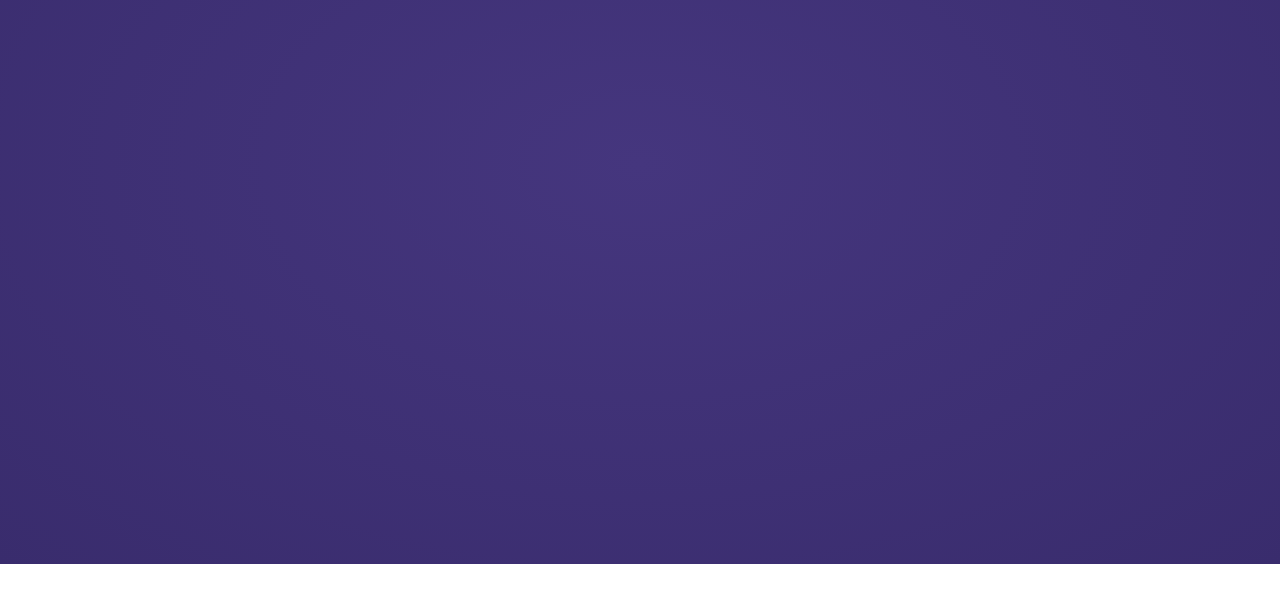
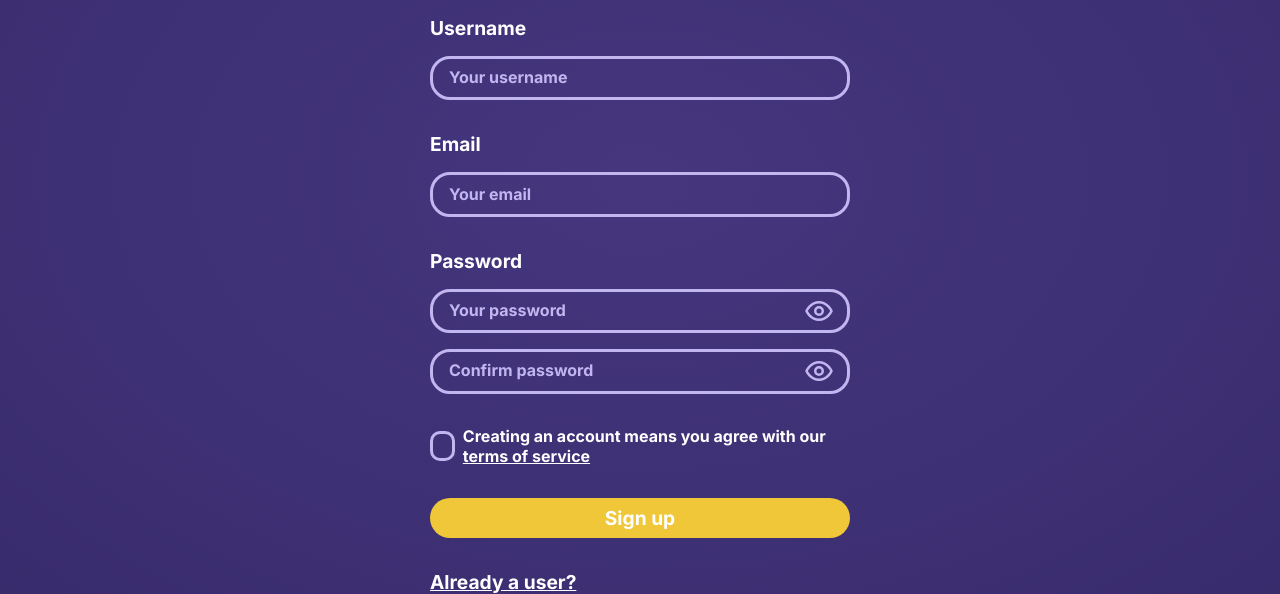
Before and after one commit to sourena-kazemi/SuperTips, a plain HTML site: page Auth/SignUp/index.html in a window 1280 px wide. Shown: the part 236-830 px from the top of the page. Before the commit the page ends 800 px from the top, so only its background shows below. Drawn offline with Linux system fonts and the light colour scheme.

Commit message:
add sign in and sign up page

```diff
--- a/Auth/SignIn/style.css
+++ b/Auth/SignIn/style.css
@@ -8,7 +8,9 @@ main {
   flex-direction: column;
   align-items: center;
   margin-top: 4rem;
-  margin-inline: var(--inlineMargin);
+  margin-inline: auto;
+  padding-inline: var(--inlineMargin);
+  max-width: 500px;
 }
 label {
   font-size: 1.2rem;
@@ -26,9 +28,15 @@ label {
   background: none;
   border: 3px solid var(--secondaryColor);
 }
+.input:focus {
+  border-color: var(--textColor);
+}
 .input::placeholder {
   color: var(--secondaryColor);
   font-size: 1rem;
+}
+.input:focus::placeholder {
+  color: var(--textColor);
 }
 .password-input {
   position: relative;
@@ -48,11 +56,25 @@ label {
   display: flex;
   width: 100%;
   justify-content: space-between;
+  align-items: center;
   margin-top: 2rem;
 }
-/* .checkbox {
-
-} */
+.form-checkbox {
+  display: flex;
+  align-items: center;
+  gap: 0.5rem;
+}
+.checkbox {
+  appearance: none;
+  width: 30px;
+  height: 30px;
+  border: solid 3px var(--secondaryColor);
+  border-radius: 10px;
+}
+.checkbox:checked {
+  background-color: var(--secondaryColor);
+  border: double 5px var(--textColor);
+}
 .checkbox-text {
   font-size: 1rem;
 }
@@ -74,3 +96,16 @@ label {
   font-size: 1.2rem;
   align-self: flex-start;
 }
+
+@media screen and (min-width: 1024px) {
+  main {
+    margin-top: 6rem;
+  }
+}
+@media screen and (min-width: 1280px) {
+  main {
+    min-width: 500px;
+    max-width: 33%;
+    margin-top: 8rem;
+  }
+}
--- a/Auth/SignUp/index.html
+++ b/Auth/SignUp/index.html
@@ -45,6 +45,65 @@
         <a href="../SignIn/" class="nav-auth-button">Sign in</a>
       </div>
     </nav>
+    <main>
+      <h1 class="title">Welcome to SuperTips!</h1>
+      <div class="input-box">
+        <label for="username">Username</label>
+        <input
+          type="text"
+          placeholder="Your username"
+          id="username"
+          class="input"
+        />
+      </div>
+      <div class="input-box">
+        <label for="email">Email</label>
+        <input
+          type="email"
+          placeholder="Your email"
+          id="email"
+          class="input"
+        />
+      </div>
+      <div class="input-box">
+        <label for="password">Password</label>
+        <div class="password-input">
+          <img
+            src="../../Assets/eye.svg"
+            alt="show password button"
+            class="input-icon"
+          />
+          <input
+            type="text"
+            placeholder="Your password"
+            id="password"
+            class="input"
+          />
+        </div>
+      <div class="input-box password-confirm-input">
+        <div class="password-input">
+          <img
+            src="../../Assets/eye.svg"
+            alt="show password button"
+            class="input-icon"
+          />
+          <input
+            type="text"
+            placeholder="Confirm password"
+            id="password"
+            class="input"
+          />
+        </div>
+      </div>
+      <div class="form-buttons">
+        <div class="form-checkbox">
+          <input type="checkbox" id="checkbox" class="checkbox" />
+          <label for="checkbox" class="checkbox-text">Creating an account means you agree with our <a href="#" class="terms-of-service-link">terms of service</a></label>
+        </div>
+      </div>
+      <button class="signUp-button">Sign up</button>
+      <a href="../SignIn/" class="signIn-page-link">Already a user?</a>
+    </main>
   </body>
   <script src="../../sharedScript.js"></script>
 </html>
--- a/Auth/SignUp/style.css
+++ b/Auth/SignUp/style.css
@@ -3,3 +3,113 @@
   border: none;
   padding: none;
 }
+main {
+  display: flex;
+  flex-direction: column;
+  align-items: center;
+  margin-top: 4rem;
+  margin-inline: auto;
+  padding-inline: var(--inlineMargin);
+  max-width: 500px;
+}
+label {
+  font-size: 1.2rem;
+}
+.input-box {
+  margin-top: 2rem;
+  width: 100%;
+}
+.password-confirm-input {
+  margin-top: 1rem;
+}
+.input {
+  width: 100%;
+  margin-top: 1rem;
+  padding-inline: 1rem;
+  padding-block: 0.7rem;
+  border-radius: 20px;
+  background: none;
+  border: 3px solid var(--secondaryColor);
+}
+.input:focus {
+  border-color: var(--textColor);
+}
+.input::placeholder {
+  color: var(--secondaryColor);
+  font-size: 1rem;
+}
+.input:focus::placeholder {
+  color: var(--textColor);
+}
+.password-input {
+  position: relative;
+  margin-top: 1rem;
+}
+.password-input .input {
+  margin-top: 0;
+}
+.input-icon {
+  width: 30px;
+  position: absolute;
+  right: 1rem;
+  top: 50%;
+  translate: 0 -50%;
+}
+.form-buttons {
+  display: flex;
+  width: 100%;
+  margin-top: 2rem;
+}
+.form-checkbox {
+  display: flex;
+  align-items: center;
+  gap: 0.5rem;
+}
+.checkbox {
+  appearance: none;
+  width: 30px;
+  height: 30px;
+  border: solid 3px var(--secondaryColor);
+  border-radius: 10px;
+}
+.checkbox:checked {
+  background-color: var(--secondaryColor);
+  border: double 4px var(--textColor);
+}
+.checkbox-text {
+  font-size: 1rem;
+}
+.terms-of-service-link {
+  text-decoration: underline;
+}
+.forgot-password-button {
+  text-decoration: underline;
+}
+.signUp-button {
+  margin-top: 2rem;
+  width: 100%;
+  background-color: var(--primaryColor);
+  padding-block: 0.5rem;
+  border-radius: 20px;
+  font-size: 1.2rem;
+}
+.signIn-page-link {
+  display: block;
+  margin-top: 2rem;
+  text-decoration: underline;
+  font-size: 1.2rem;
+  align-self: flex-start;
+}
+
+@media screen and (min-width: 1024px) {
+  main {
+    margin-top: 6rem;
+  }
+}
+@media screen and (min-width: 1280px) {
+  main {
+    min-width: 500px;
+    max-width: 33%;
+    margin-top: 8rem;
+  }
+}
```
